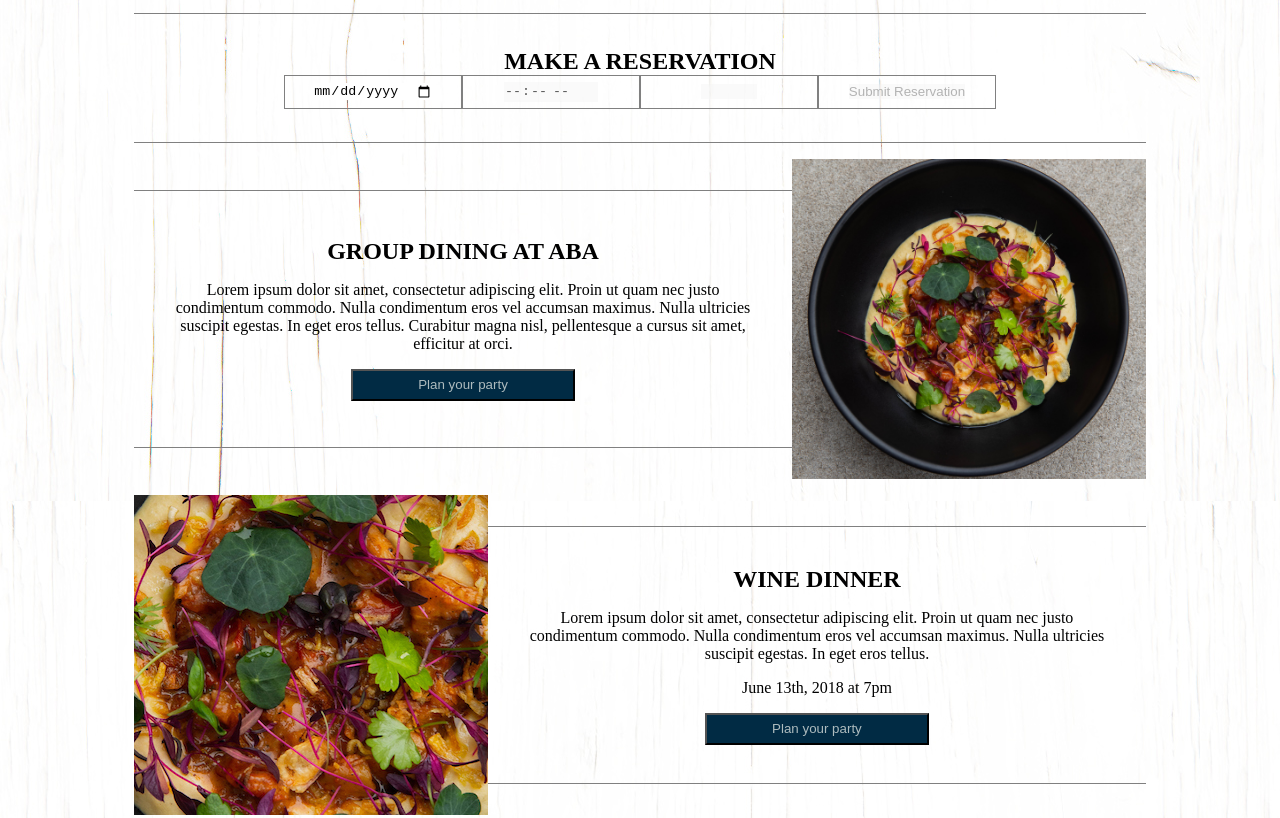
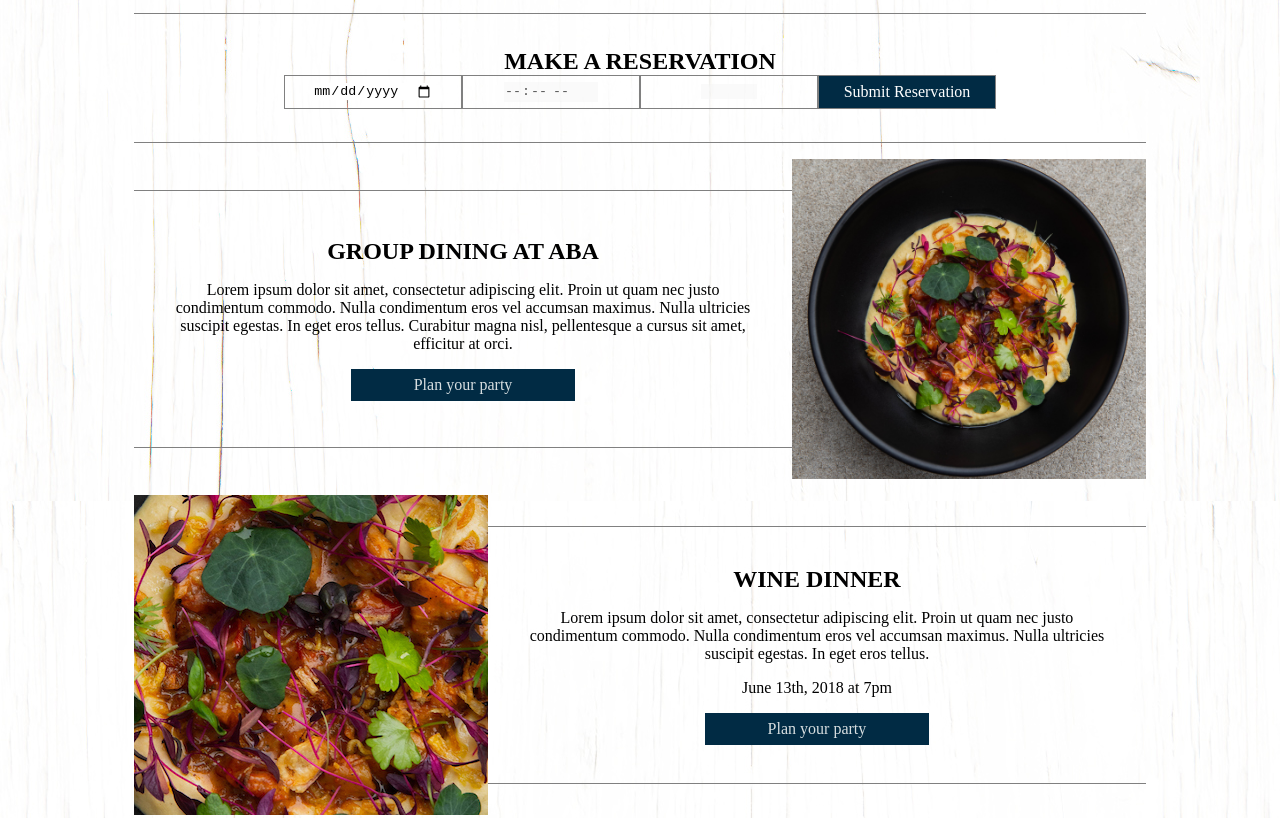
Before and after one commit to hyradar/Aba-Restaurant, a plain HTML site: page index.html in a window 1280 px wide. Shown: the part 699-1517 px from the top of the page. Drawn offline with Linux system fonts and the light colour scheme; a web font is replaced by a local one.

Commit message:
added focus to submit button, removed default submit button styling, git status ls

```diff
--- a/index.html
+++ b/index.html
@@ -12,9 +12,9 @@
     <div class="pageflow">
         <div class="headerdiv">
             <div class="logodiv">
-                <img class="logo" src="./images/Aba-Logo.png"/>
+                <img class="logo" src="./images/Aba-Logo.png" alt="aba restaurant logo"/>
             </div>
-            <div class="navigationdiv">
+            <nav class="navigationdiv">
                 <div class="innernavigationdiv">
                     <ul class="nav-menu">
                         <li><a class="navlink" href="#">Home</a></li>
@@ -24,7 +24,7 @@
                         <li><a class="navlink" href="#">Contact</a></li>
                     </ul>
                 </div>
-            </div>
+            </nav>
         </div>
 
         <div class="largeimages">
@@ -32,7 +32,7 @@
             <div class="largeimageright"></div>
         </div>
 
-        <div class="reservation" id="reservation">
+        <article class="reservation" id="reservation">
             <h2 class="heading"> MAKE A RESERVATION</h2>
             <form class="reservation_form" id="reservation_form" action="process_reservation.php" method="post">
 
@@ -48,14 +48,14 @@
                     <input class="reservation_input" type="number" id="party_size" name="party_size" min="1" max="100" required disabled="true">
                 </div>
 
-                <div class="reservation_input_div">
+                <div class="reservation_input_div submit">
                     <input class="reservation_input" type="submit" id="submit_button" value="Submit Reservation" disabled="true">
                 </div>
 
             </form>
-        </div>
+        </article>
 
-        <div class="conceptboxone">
+        <article class="conceptboxone">
             <div class="conceptinfobox">
                 <h2 class="heading">GROUP DINING AT ABA</h2>
                 <p>Lorem ipsum dolor sit amet, consectetur adipiscing elit. Proin ut quam nec justo condimentum commodo. Nulla condimentum eros vel accumsan maximus. Nulla ultricies suscipit egestas. In eget eros tellus. Curabitur magna nisl, pellentesque a cursus sit amet, efficitur at orci.
@@ -65,9 +65,9 @@
             <div class="conceptimagebox">
                 <div class="conceptimagediv"></div>
             </div>
-        </div>
+        </article>
 
-        <div class="conceptboxtwo">
+        <article class="conceptboxtwo">
             <div class="conceptimagebox">
                 <div class="conceptimagedivtwo"></div>
             </div>
@@ -81,9 +81,9 @@
                 </p>
                 <button class="conceptinfoboxbutton">Plan your party</button>
             </div>
-        </div>
+        </article>
 
-        <div class="conceptboxone">
+        <article class="conceptboxone">
             <div class="conceptinfobox">
                 <h2 class="heading">ABOUT ABA</h2>
                 <p>Lorem ipsum dolor sit amet, consectetur adipiscing elit. Proin ut quam nec justo condimentum commodo. Nulla condimentum eros vel accumsan maximus. Nulla ultricies suscipit egestas. In eget eros tellus. Curabitur magna nisl, pellentesque a cursus sit amet, efficitur at orci.
@@ -93,9 +93,9 @@
             <div class="conceptimagebox">
                 <div class="thirdconceptimagediv"></div>
             </div>
-        </div>
+        </article>
 
-        <div class="contact">
+        <footer class="contact">
             <div class="contactbackgroundimage">
                 <div class="uppercontactdiv">
                     <div></div>
@@ -130,15 +130,8 @@
                         <li><a class="navlink" href="#">PRIVACY POLICY</a></li>
                     </ul>
                 </div>
-
-
             </div>
-
-        </div>
-
-
-
+        </footer>
     </div>
-
 </body>
 </html>
--- a/reservation_input.js
+++ b/reservation_input.js
@@ -167,7 +167,7 @@ divPhone.className = 'reservation_input_div';
 divPhone.appendChild(phoneInput);
 
 const divSubmit = document.createElement('div');
-divSubmit.className = 'reservation_input_div';
+divSubmit.className = 'reservation_input_div submit';
 divSubmit.appendChild(submitButton);
 
 // Append the elements to the form
--- a/styles.css
+++ b/styles.css
@@ -6,6 +6,16 @@ h4,
 p {
     margin: 0;
     font-size: 1rem;
+}
+
+button, input[type="submit"], input[type="reset"] {
+	background: none;
+	color: inherit;
+	border: none;
+	padding: 0;
+	font: inherit;
+	cursor: pointer;
+	outline: inherit;
 }
 /* Reset */
 
@@ -137,6 +147,16 @@ li { list-style-type: none; }
     align-items: center;
 }
 
+.reservation_input_div.submit {
+    background-color: #012b44;
+    color: white;
+}
+
+.reservation_input_div.submit:active,
+.reservation_input_div.submit:focus {
+    outline: 1px solid rgb(18, 18, 231);
+}
+
 .reservation_input {
     border-radius: 0px;
     padding: 0px;
@@ -183,7 +203,7 @@ li { list-style-type: none; }
     width: 14rem;
     height: 2rem;
     background-color: #012b44;
-    color: #adbbbe;
+    color: #d7dee0;
 }
 
 .conceptimagebox {
```
